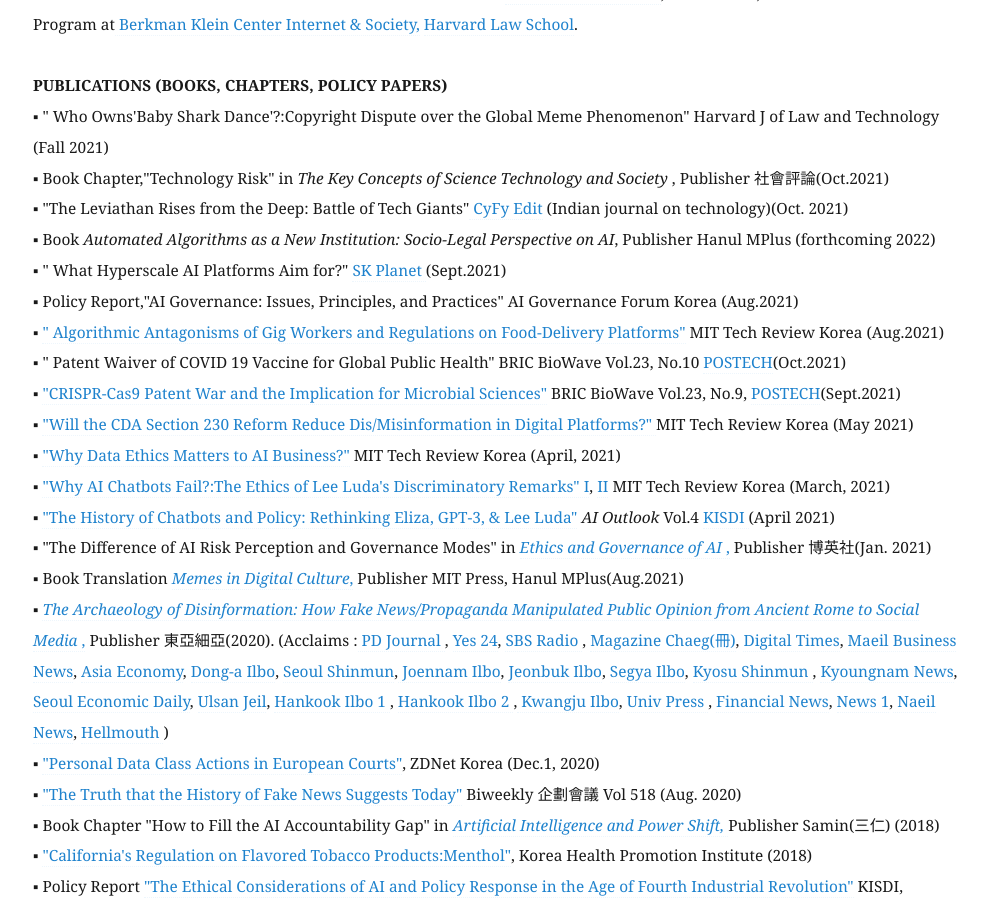
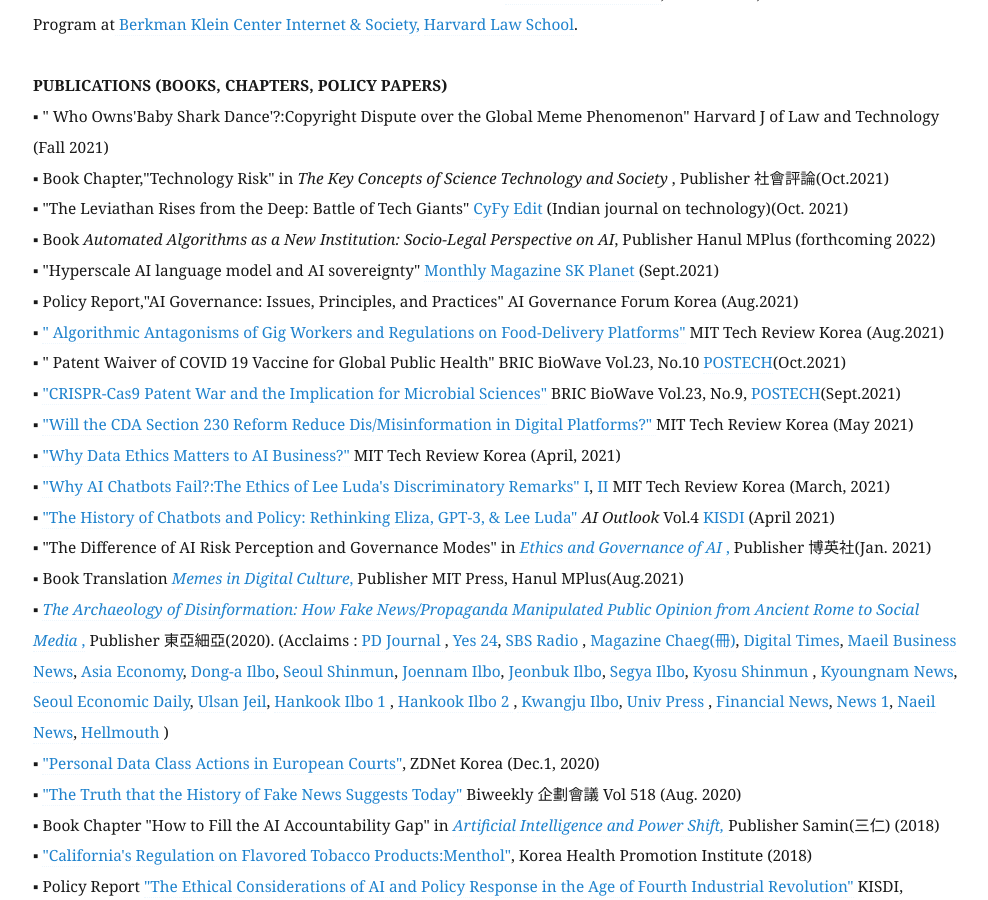
Before and after one commit to eunchangchoi/eunchangchoi.github.io, a Jekyll site: the page built from index.md, in a window 1280 px wide and 900 px high, scrolled down 1866 px. Shown: the whole window, without its empty margins (67-1055 px from the left). Built offline with Jekyll 4.4.1, drawn with Linux system fonts in a browser that asks for light colours.

Commit message:
Update index.md

```diff
--- a/index.md
+++ b/index.md
@@ -37,7 +37,7 @@
 ▪ Book Chapter,"Technology Risk" in <i> The Key Concepts of Science Technology and Society </i>, Publisher 社會評論(Oct.2021) <br>
 ▪ "The Leviathan Rises from the Deep: Battle of Tech Giants"<a href="https://www.orfonline.org/series/the-cyfy-edit/"> CyFy Edit</a> (Indian journal on technology)(Oct. 2021) <br>
 ▪ Book <i> Automated Algorithms as a New Institution: Socio-Legal Perspective on AI</i>, Publisher Hanul MPlus (forthcoming 2022) <br>
-▪ " What Hyperscale AI Platforms Aim for?" <a href="https://www.skplanet.com/business/ictIot"> SK Planet </a>(Sept.2021) <br>
+▪ "Hyperscale AI language model and AI sovereignty" <a href="https://www.skplanet.com/business/ictIot"> Monthly Magazine SK Planet </a>(Sept.2021) <br>
 ▪ Policy Report,"AI Governance: Issues, Principles, and Practices" AI Governance Forum Korea (Aug.2021) <br>
 ▪ <a href="https://www.technologyreview.kr/%ec%a3%bc%eb%ac%b8%ed%98%95-%ed%94%8c%eb%9e%ab%ed%8f%bc-%ea%b7%9c%ec%a0%9c%ec%99%80-%ea%b8%b1-%ec%9d%b4%ec%bd%94%eb%85%b8%eb%af%b8%ec%9d%98-%eb%af%b8%eb%9e%98/?fbclid=IwAR1sfDzfWXv-sdOnKCrOSIlD0PSPpXuAuzSBjD4gz-2Qjuc6NhNq2A100Iw">" Algorithmic Antagonisms of Gig Workers and Regulations on Food-Delivery Platforms"</a> MIT Tech Review Korea (Aug.2021)<br>
 ▪ " Patent Waiver of COVID 19 Vaccine for Global Public Health" BRIC BioWave Vol.23, No.10 <a href="https://www.ibric.org/biowave/bio_webzine_index.php"> POSTECH</a>(Oct.2021)<br>
```
